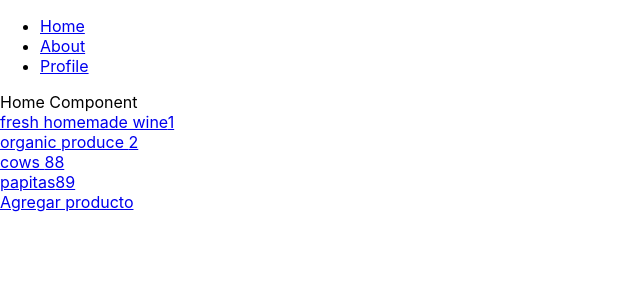
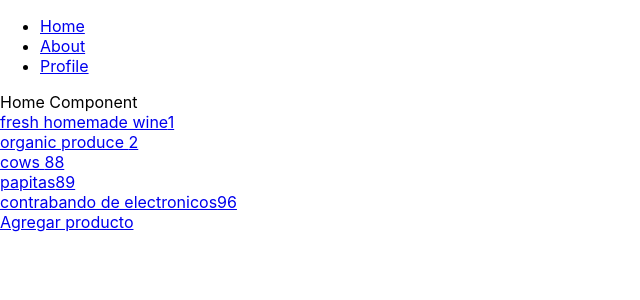
Before and after one commit to Autistoic/market, a React (Create React App) app: page / in a window 1280 px wide. Shown: the top 300 px of the page, without its empty margins (0-640 px from the left). Built offline with nearby package versions, Linux system fonts and the light colour scheme; data requests are answered from the project's data file.

Commit message:
product type select added to new product form

```diff
--- a/db.json
+++ b/db.json
@@ -31,6 +31,14 @@
       "price": "3.42",
       "type": "comida",
       "id": 89
+    },
+    {
+      "userID": 1,
+      "title": "contrabando de electronicos",
+      "description": "lindo lote",
+      "price": "2215",
+      "productTypeID": "2",
+      "id": 96
     }
   ],
   "comments": [
@@ -43,5 +51,23 @@
   "user": {
     "name": "thebestuser",
     "id": 3
-  }
+  },
+  "productTypes": [
+    {
+      "id": 0,
+      "name": "alimentos"
+    },
+    {
+      "id": 1,
+      "name": "indumentaria"
+    },
+    {
+      "id": 2,
+      "name": "servicio"
+    },
+    {
+      "id": 3,
+      "name": "animales vivos heh"
+    }
+  ]
 }
--- a/src/components/Products/ProductEdit.js
+++ b/src/components/Products/ProductEdit.js
@@ -8,6 +8,9 @@ const ProductDetail = () => {
   const { id } = useParams();
 
   const { status, data, error } = useFetch("http://localhost:3004/products/" + id);
+
+  const productTypesResponse = useFetch("http://localhost:3004/productTypes/");
+  const productTypes = productTypesResponse.data;
 
   const product = data;
 
@@ -52,7 +55,11 @@ const ProductDetail = () => {
       </div>
       <div>
         <label for="type">Tipo</label>
-        <input name="type" type="text" value={product.type}  onChange={onChangeHandler}/>
+        <select name="productTypeID" onChange={onChangeHandler}>
+            {productTypes.map((option) => (
+              <option value={option.id}>{option.name}</option>
+            ))}
+          </select>
       </div>
       <button onClick={saveProduct}>GUardar</button>
     </form>
```
